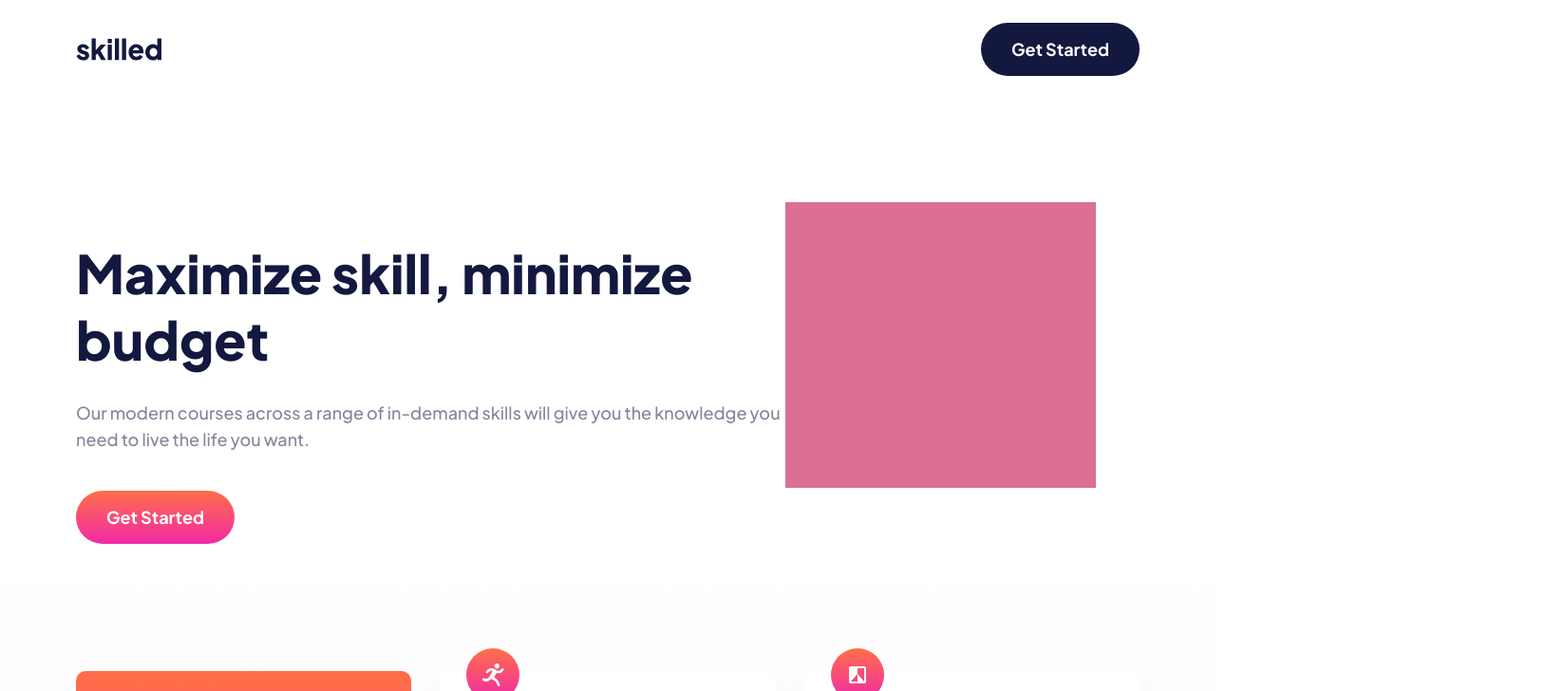
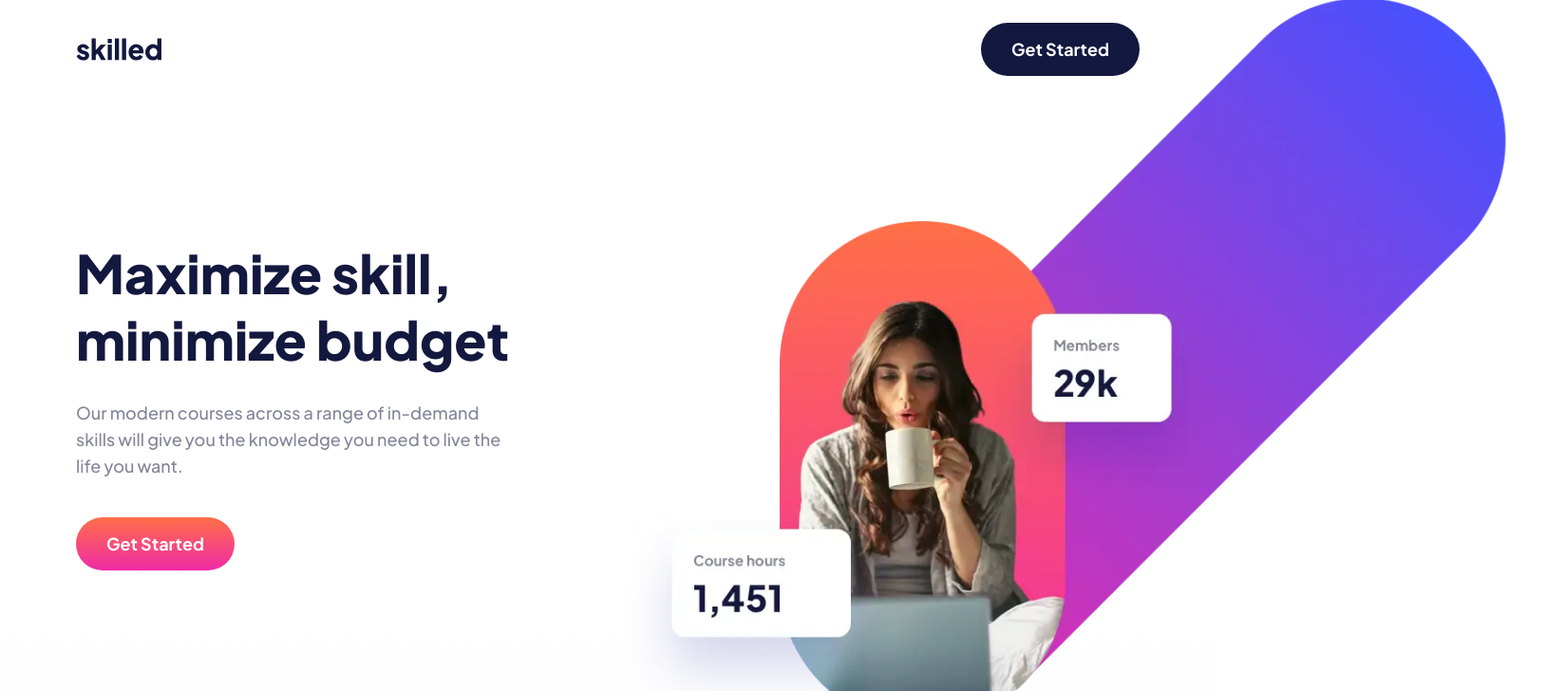
Before and after one commit to saurav-verma-01/skilled_E-learning_landing_page, a React (Vite) app: page / in a window 1280 px wide. Shown: the top 728 px of the page at 95% size, 1648 px wide, since content can reach past the window. Built offline with nearby package versions, Linux system fonts and the light colour scheme.

Commit message:
Design completed

```diff
--- a/src/App.css
+++ b/src/App.css
@@ -14,11 +14,10 @@
 .hero p {
   margin-bottom: 1.5rem;
 }
-
+.hero {
+  position: relative;
+}
 .hero-img {
-  width: 327px;
-  height: 301px;
-  background-color: palevioletred;
   margin-top: 2.875rem;
 }
 
@@ -95,8 +94,6 @@
   }
 
   .hero {
-    display: grid;
-    grid-template-columns: 2fr 1fr;
     padding-top: 3.11rem;
   }
   .hero h1 {
@@ -106,7 +103,7 @@
     margin-bottom: 1.56rem;
   }
   .course-container {
-    padding-block: 7.7rem 5.37rem;
+    padding-block: 12rem 5.37rem;
   }
   .courses {
     grid-template-columns: repeat(2, 1fr);
@@ -119,6 +116,16 @@
   }
   .course {
     padding: 3.5rem 2rem 2rem;
+  }
+
+  .hero-img {
+    position: absolute;
+    right: -50%;
+    bottom: -37.5%;
+  }
+  .hero div {
+    width: 398px;
+    height: 284px;
   }
 }
 
@@ -133,7 +140,7 @@
     margin-bottom: 2.5rem;
   }
   .course-container {
-    padding-block: 8.37rem 8.75rem;
+    padding-block: 15.625rem 8.75rem;
   }
   .courses {
     grid-template-columns: repeat(3, 1fr);
@@ -146,4 +153,12 @@
   .course-title {
     margin-bottom: 1.5rem;
   }
+  .hero-img {
+    right: -40%;
+    bottom: -40%;
+  }
+  .hero div {
+    width: 458px;
+    height: 360px;
+  }
 }
--- a/src/components/Footer.jsx
+++ b/src/components/Footer.jsx
@@ -1,4 +1,3 @@
-import React from "react";
 import logoLight from "../assets/logo-light.svg";
 
 const Footer = () => {
--- a/src/components/Hero.jsx
+++ b/src/components/Hero.jsx
@@ -1,4 +1,16 @@
-import heroImg from "../assets/image-hero-mobile.webp";
+// Responsive Images  using Art Direction, Resolution Switching and Density Switching
+
+import heroMobile1x from "../assets/image-hero-mobile.webp";
+
+import heroMobile2x from "../assets/image-hero-mobile@2x.webp";
+
+import heroTab1x from "../assets/image-hero-tablet.webp";
+
+import heroTab2x from "../assets/image-hero-tablet@2x.webp";
+
+import heroDesk1x from "../assets/image-hero-desktop.webp";
+
+import heroDesk2x from "../assets/image-hero-desktop@2x.webp";
 
 const Hero = () => {
   return (
@@ -13,7 +25,35 @@ const Hero = () => {
           Get Started
         </a>
       </div>
-      <div className="hero-img"></div>
+      {/* Picture Tag for Art Direction along with source attribute */}
+      <picture className="hero-img">
+        <source
+          // srcset Attribute for Density switching based on DPR of the screen
+          srcSet={`${heroDesk1x} 1x, ${heroDesk2x} 2x`}
+          media="(min-width: 1280px)"
+          width={992}
+          height={937}
+        />
+        <source
+          // srcset Attribute for Density switching based on DPR of the screen
+          srcSet={`${heroTab1x} 1x, ${heroTab2x} 2x`}
+          media="(min-width: 768px)"
+          width={640}
+          height={640}
+        />
+
+        <img
+          // srcset Attribute for Density switching based on DPR of the screen
+          srcSet={`${heroMobile1x} 1x, ${heroMobile2x} 2x`}
+          // sizes attribute for resolution switching ( letting the browser decide which image to download based on the width of the image on screen)
+          sizes="(max-width: 767px) 69vw, (min-width: 768px) 84vw, 88vw"
+          src={heroMobile1x}
+          alt="hero image"
+          className="hero-img"
+          width={327}
+          height={301}
+        />
+      </picture>
     </div>
   );
 };
--- a/src/index.css
+++ b/src/index.css
@@ -66,6 +66,9 @@ input {
 
 body {
   font-family: Plus Jakarta Sans;
+  width: 100%;
+  min-height: 100vh;
+  overflow-x: hidden;
 }
 
 .heading-primary {
@@ -120,6 +123,7 @@ body {
   font-size: 1.125rem;
   font-weight: 700;
   line-height: 1.75rem;
+  z-index: 10;
 }
 
 .btn.btn-1 {
```
